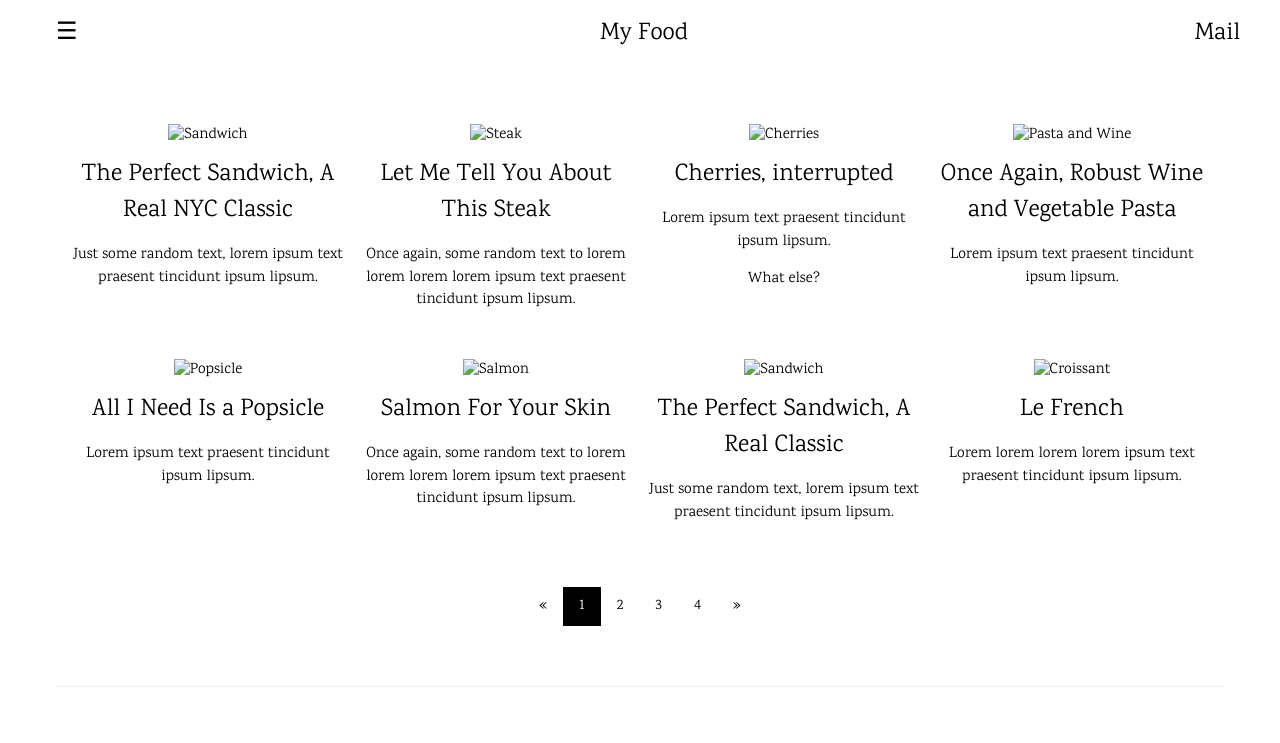
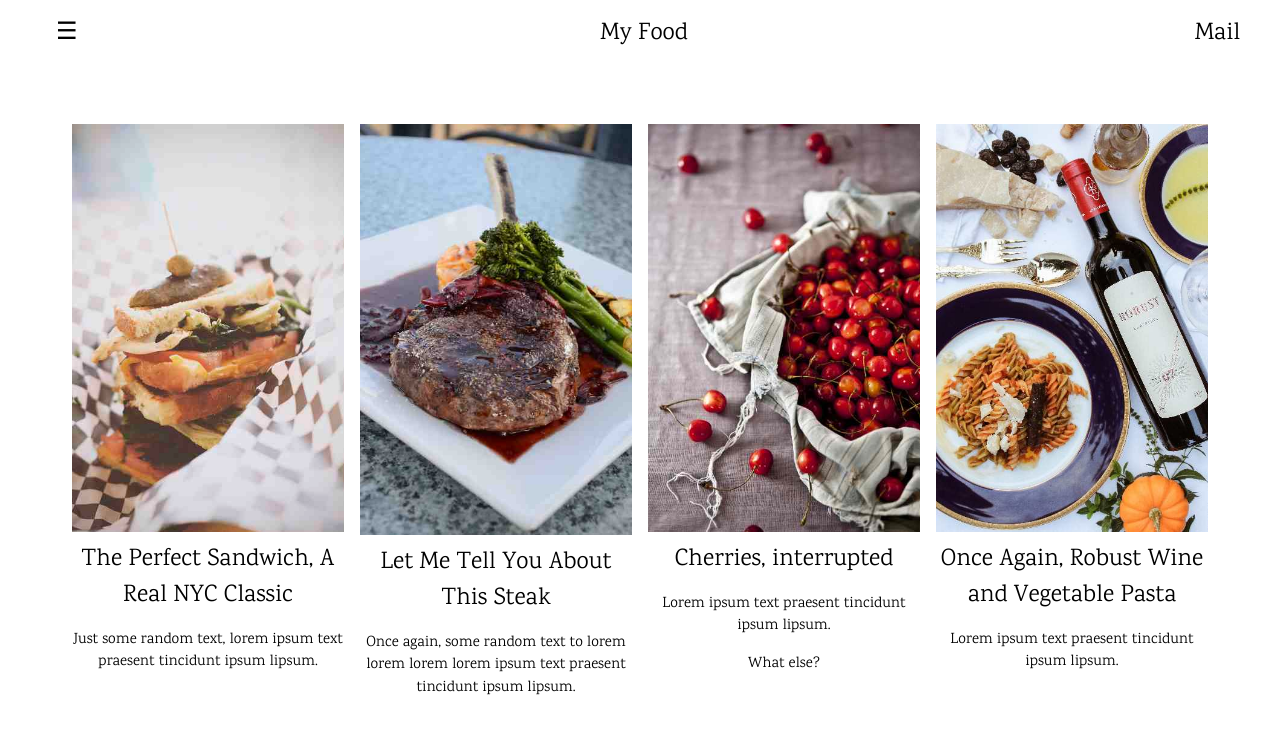
Before and after one commit to samircastro27/example, a website: page index.html in a window 1280 px wide. Shown: the top 743 px of the page. Drawn offline with nearby package versions, Linux system fonts and the light colour scheme.

Commit message:
load images

```diff
--- a/index.html
+++ b/index.html
@@ -36,23 +36,23 @@ body,h1,h2,h3,h4,h5,h6 {font-family: "Karma", sans-serif}
   <!-- First Photo Grid-->
   <div class="w3-row-padding w3-padding-16 w3-center" id="food">
     <div class="w3-quarter">
-      <img src="/w3images/sandwich.jpg" alt="Sandwich" style="width:100%">
+      <img src="assets/sandwich.jpg" alt="Sandwich" style="width:100%">
       <h3>The Perfect Sandwich, A Real NYC Classic</h3>
       <p>Just some random text, lorem ipsum text praesent tincidunt ipsum lipsum.</p>
     </div>
     <div class="w3-quarter">
-      <img src="/w3images/steak.jpg" alt="Steak" style="width:100%">
+      <img src="assets/steak.jpg" alt="Steak" style="width:100%">
       <h3>Let Me Tell You About This Steak</h3>
       <p>Once again, some random text to lorem lorem lorem lorem ipsum text praesent tincidunt ipsum lipsum.</p>
     </div>
     <div class="w3-quarter">
-      <img src="/w3images/cherries.jpg" alt="Cherries" style="width:100%">
+      <img src="assets/cherries.jpg" alt="Cherries" style="width:100%">
       <h3>Cherries, interrupted</h3>
       <p>Lorem ipsum text praesent tincidunt ipsum lipsum.</p>
       <p>What else?</p>
     </div>
     <div class="w3-quarter">
-      <img src="/w3images/wine.jpg" alt="Pasta and Wine" style="width:100%">
+      <img src="assets/wine.jpg" alt="Pasta and Wine" style="width:100%">
       <h3>Once Again, Robust Wine and Vegetable Pasta</h3>
       <p>Lorem ipsum text praesent tincidunt ipsum lipsum.</p>
     </div>
@@ -61,22 +61,22 @@ body,h1,h2,h3,h4,h5,h6 {font-family: "Karma", sans-serif}
   <!-- Second Photo Grid-->
   <div class="w3-row-padding w3-padding-16 w3-center">
     <div class="w3-quarter">
-      <img src="/w3images/popsicle.jpg" alt="Popsicle" style="width:100%">
+      <img src="assets/popsicle.jpg" alt="Popsicle" style="width:100%">
       <h3>All I Need Is a Popsicle</h3>
       <p>Lorem ipsum text praesent tincidunt ipsum lipsum.</p>
     </div>
     <div class="w3-quarter">
-      <img src="/w3images/salmon.jpg" alt="Salmon" style="width:100%">
+      <img src="assets/salmon.jpg" alt="Salmon" style="width:100%">
       <h3>Salmon For Your Skin</h3>
       <p>Once again, some random text to lorem lorem lorem lorem ipsum text praesent tincidunt ipsum lipsum.</p>
     </div>
     <div class="w3-quarter">
-      <img src="/w3images/sandwich.jpg" alt="Sandwich" style="width:100%">
+      <img src="assets/sandwich.jpg" alt="Sandwich" style="width:100%">
       <h3>The Perfect Sandwich, A Real Classic</h3>
       <p>Just some random text, lorem ipsum text praesent tincidunt ipsum lipsum.</p>
     </div>
     <div class="w3-quarter">
-      <img src="/w3images/croissant.jpg" alt="Croissant" style="width:100%">
+      <img src="assets/croissant.jpg" alt="Croissant" style="width:100%">
       <h3>Le French</h3>
       <p>Lorem lorem lorem lorem ipsum text praesent tincidunt ipsum lipsum.</p>
     </div>
@@ -99,7 +99,7 @@ body,h1,h2,h3,h4,h5,h6 {font-family: "Karma", sans-serif}
   <!-- About Section -->
   <div class="w3-container w3-padding-32 w3-center">
     <h3>About Me, The Food Man</h3><br>
-    <img src="/w3images/chef.jpg" alt="Me" class="w3-image" style="display:block;margin:auto" width="800" height="533">
+    <img src="assets/chef.jpg" alt="Me" class="w3-image" style="display:block;margin:auto" width="800" height="533">
     <div class="w3-padding-32">
       <h4><b>I am Who I Am!</b></h4>
       <h6><i>With Passion For Real, Good Food</i></h6>
@@ -120,12 +120,12 @@ body,h1,h2,h3,h4,h5,h6 {font-family: "Karma", sans-serif}
       <h3>BLOG POSTS</h3>
       <ul class="w3-ul w3-hoverable">
         <li class="w3-padding-16">
-          <img src="/w3images/workshop.jpg" class="w3-left w3-margin-right" style="width:50px">
+          <img src="assets/workshop.jpg" class="w3-left w3-margin-right" style="width:50px">
           <span class="w3-large">Lorem</span><br>
           <span>Sed mattis nunc</span>
         </li>
         <li class="w3-padding-16">
-          <img src="/w3images/gondol.jpg" class="w3-left w3-margin-right" style="width:50px">
+          <img src="assets/gondol.jpg" class="w3-left w3-margin-right" style="width:50px">
           <span class="w3-large">Ipsum</span><br>
           <span>Praes tinci sed</span>
         </li>
```
Also changed, not shown: assets/chef.jpg (added), assets/cherries.jpg (added), assets/croissant.jpg (added), assets/gondol.jpg (added), assets/popsicle.jpg (added), assets/salmon.jpg (added), assets/sandwich (1).jpg (added), assets/sandwich.jpg (added), assets/steak.jpg (added), assets/wine.jpg (added), assets/workshop.jpg (added).
